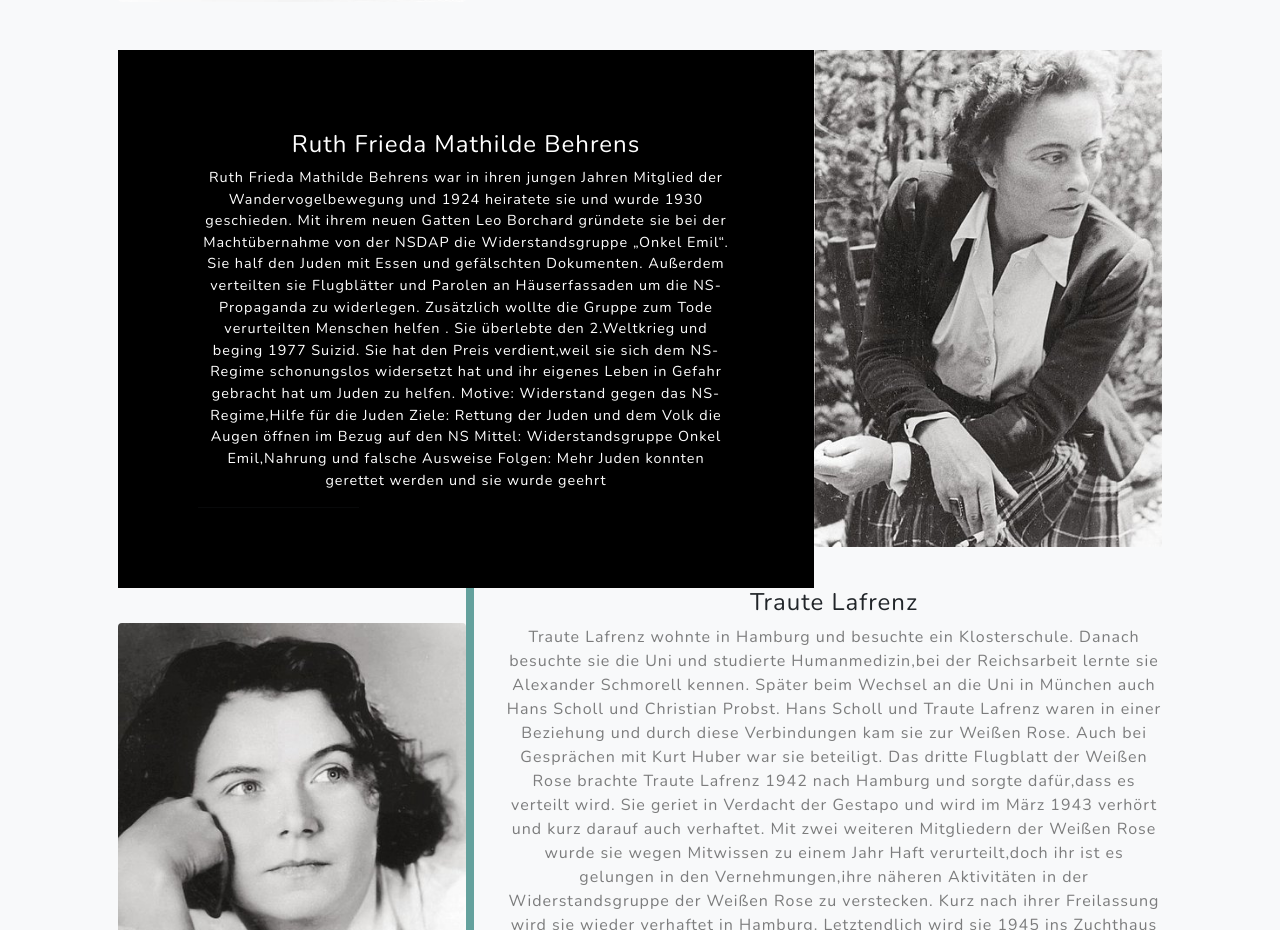
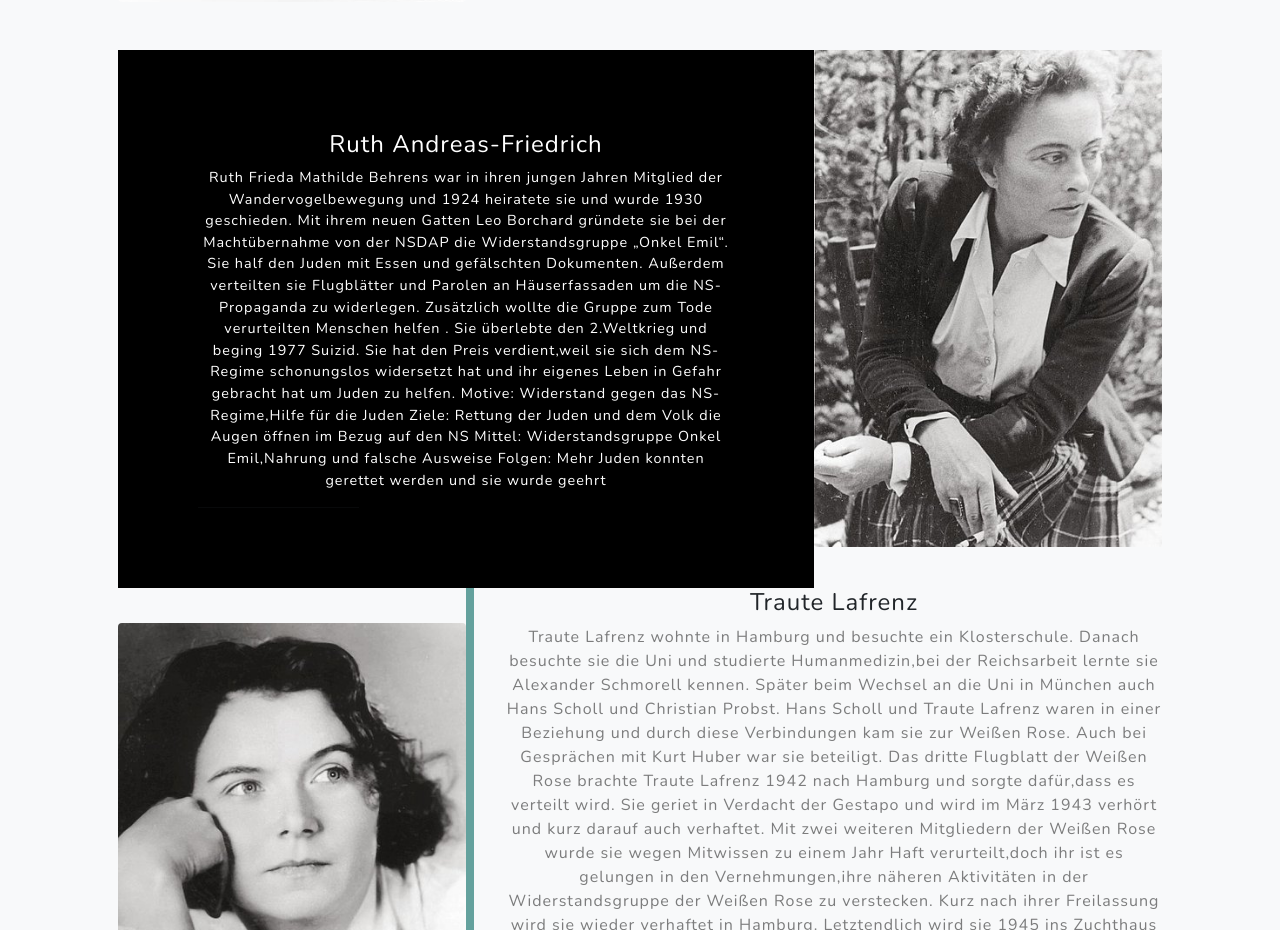
Before and after one commit to angeliqueswebseite/angeliqueswebseite.github.io, a plain HTML site: page index.html in a window 1280 px wide. Shown: the part 4087-5017 px from the top of the page. Drawn offline with nearby package versions, Linux system fonts and the light colour scheme.

Commit message:
Update index.html

```diff
--- a/index.html
+++ b/index.html
@@ -177,7 +177,7 @@ Mehr Informationen dazu findet man unter:
                         <div class="bg-black text-center h-100 project">
                             <div class="d-flex h-100">
                                 <div class="project-text w-100 my-auto text-center text-lg-right">
-                                    <h4 class="text-white">Ruth Frieda Mathilde Behrens</h4>
+                                    <h4 class="text-white">Ruth Andreas-Friedrich</h4>
                                     <p class="mb-0 text-white">Ruth Frieda Mathilde Behrens war in ihren jungen Jahren Mitglied der Wandervogelbewegung und 1924 heiratete sie und wurde 1930 geschieden.
 
 Mit ihrem neuen Gatten Leo Borchard gründete sie bei der Machtübernahme von der NSDAP die Widerstandsgruppe „Onkel Emil“.
```
